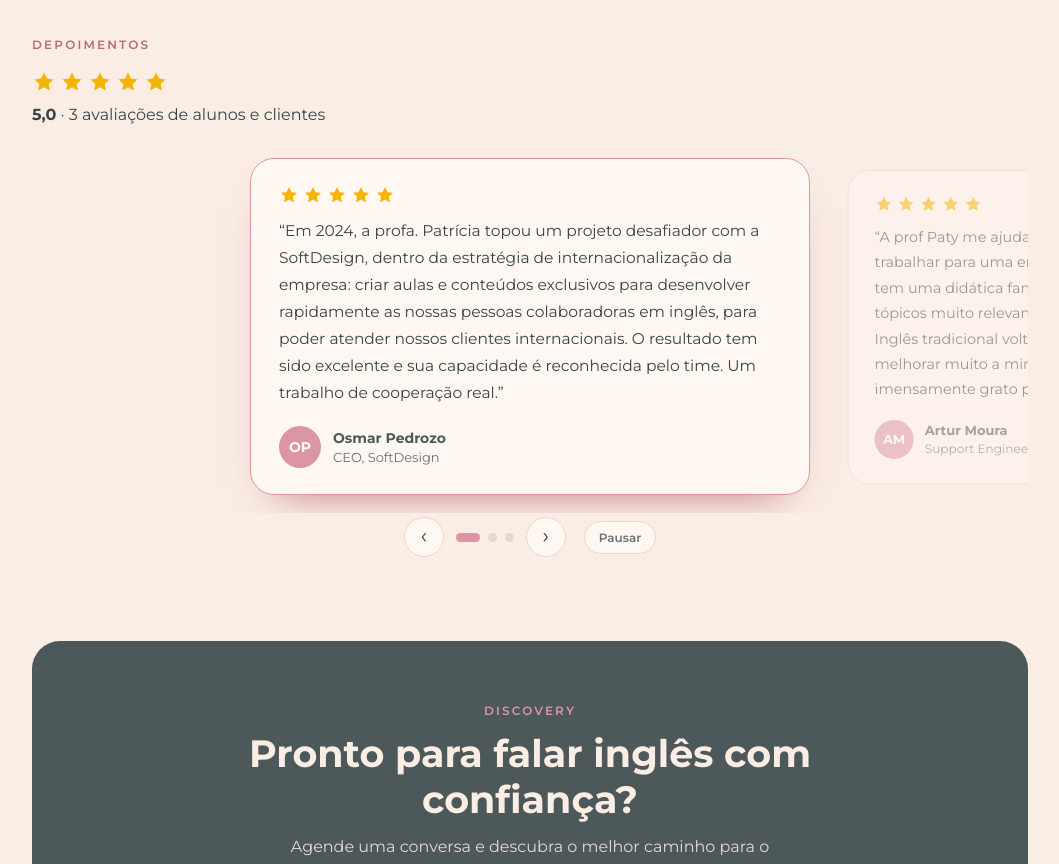
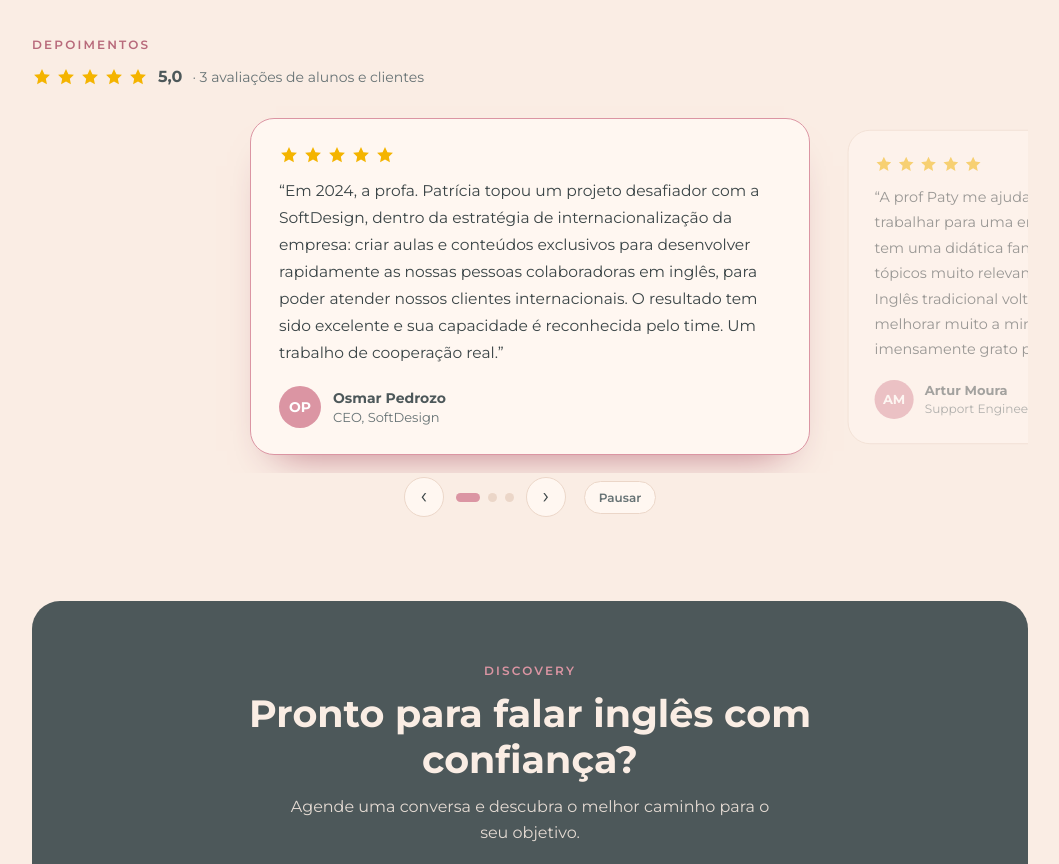
Before and after one commit to PauloFOJr/Ingles-Fundamental-Landing-Page, a plain HTML site: page index.html in a window 1280 px wide. Shown: the part 3456-4320 px from the top of the page, without its empty margins (110-1169 px from the left). Drawn offline with Linux system fonts and the light colour scheme.

Commit message:
CSS do resumo de avaliações

```diff
--- a/css/style.css
+++ b/css/style.css
@@ -341,6 +341,11 @@ dialog:not([open]){display:none}
 .car-pause:hover,.car-pause:focus-visible{color:var(--text);border-color:var(--pink)}
 @media(max-width:480px){.carousel{--cw:min(560px,calc(100vw - 96px))}.rcard{padding:22px 20px}}
 @media (prefers-reduced-motion:reduce){.car-pause{display:none}.rcard{transition:none}}
+.car-resumo{display:flex;flex-wrap:wrap;align-items:center;gap:10px;margin:0 0 14px;font-size:14px;color:var(--muted)}
+.car-resumo .stars{margin:0}
+.car-resumo .stars svg{width:20px;height:20px}
+.car-resumo b{color:var(--slate);font-size:16px}
+.car-resumo[hidden]{display:none}
 
 /* ---------- Telas pequenas: evita estouro lateral ---------- */
 body{overflow-x:hidden}
```
